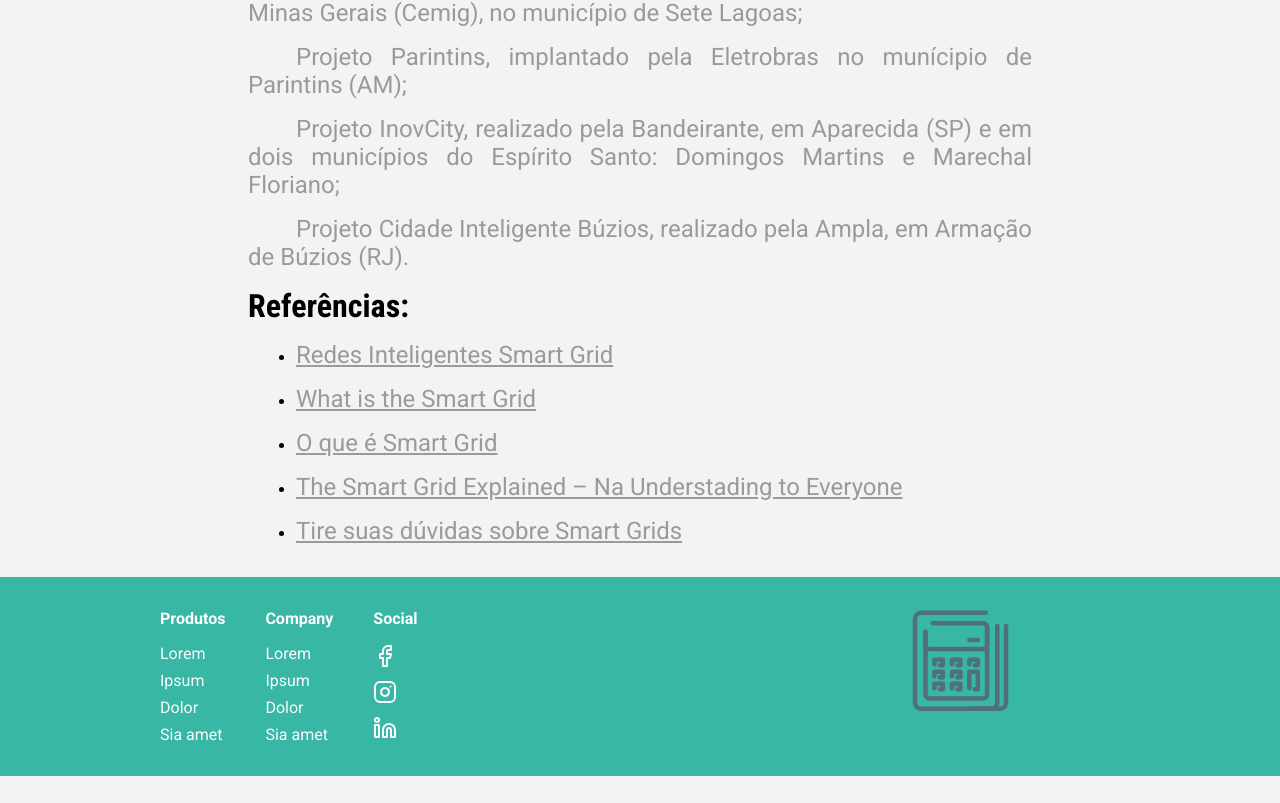
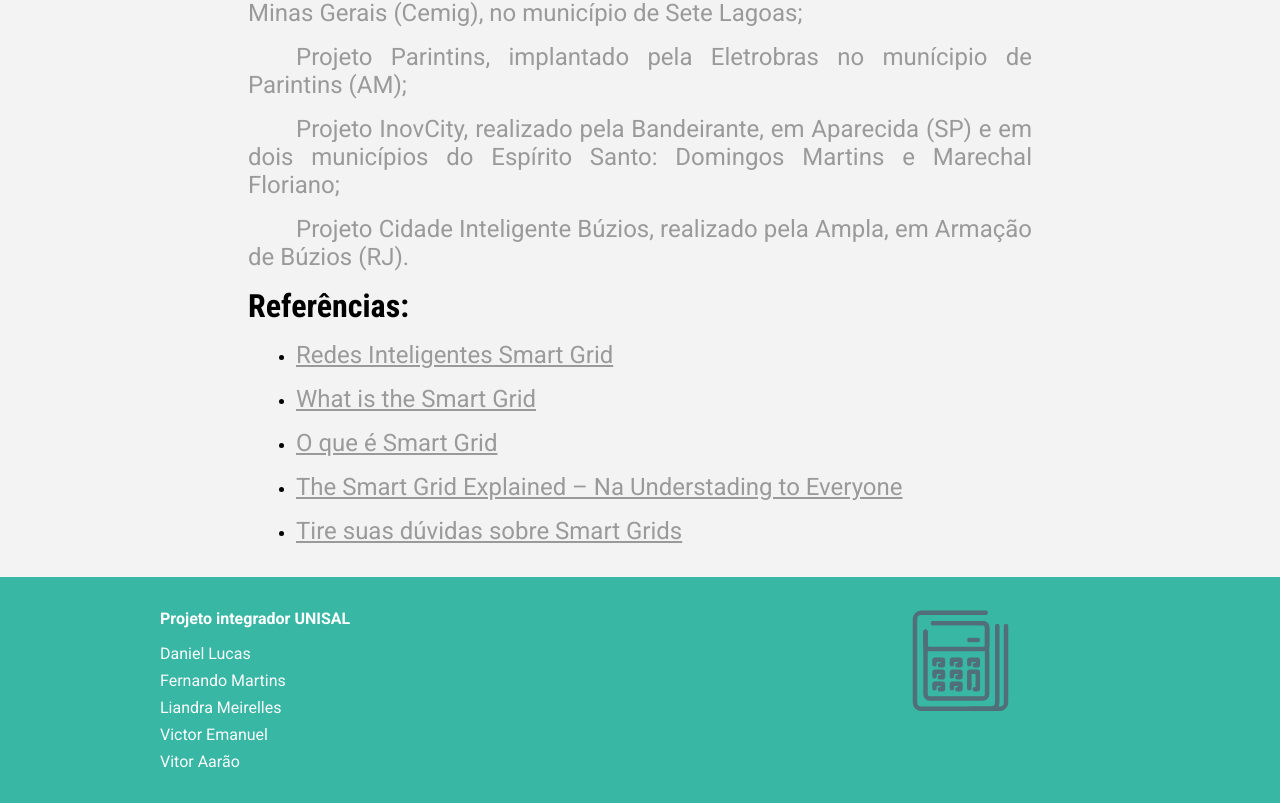
Before and after one commit to DanielSLucas/SaveEnergyCalculator, a Next.js app: page /smartGrid in a window 1280 px wide. Shown: the part 1826-2629 px from the top of the page. Before the commit the page ends 2602 px from the top, so only its background shows below. Built offline with nearby package versions, Linux system fonts and the light colour scheme.

Commit message:
content update

```diff
--- a/src/components/Footer.tsx
+++ b/src/components/Footer.tsx
@@ -1,6 +1,5 @@
 import Image from 'next/image';
 
-import { FiFacebook, FiInstagram, FiLinkedin } from 'react-icons/fi';
 import {
   Content,
   FooterContainer,
@@ -17,43 +16,13 @@
         <FooterContainer>
           <Links>
             <List>
-              <strong>Produtos</strong>
+              <strong>Projeto integrador UNISAL</strong>
               <ul>
-                <li>Lorem</li>
-                <li>Ipsum</li>
-                <li>Dolor</li>
-                <li>Sia amet</li>
-              </ul>
-            </List>
-
-            <List>
-              <strong>Company</strong>
-              <ul>
-                <li>Lorem</li>
-                <li>Ipsum</li>
-                <li>Dolor</li>
-                <li>Sia amet</li>
-              </ul>
-            </List>
-
-            <List>
-              <strong>Social</strong>
-              <ul>
-                <li>
-                  <a href="#">
-                    <FiFacebook />
-                  </a>
-                </li>
-                <li>
-                  <a href="#">
-                    <FiInstagram />
-                  </a>
-                </li>
-                <li>
-                  <a href="#">
-                    <FiLinkedin />
-                  </a>
-                </li>
+                <li>Daniel Lucas</li>
+                <li>Fernando Martins</li>
+                <li>Liandra Meirelles</li>
+                <li>Victor Emanuel</li>
+                <li>Vitor Aarão</li>
               </ul>
             </List>
           </Links>
```
